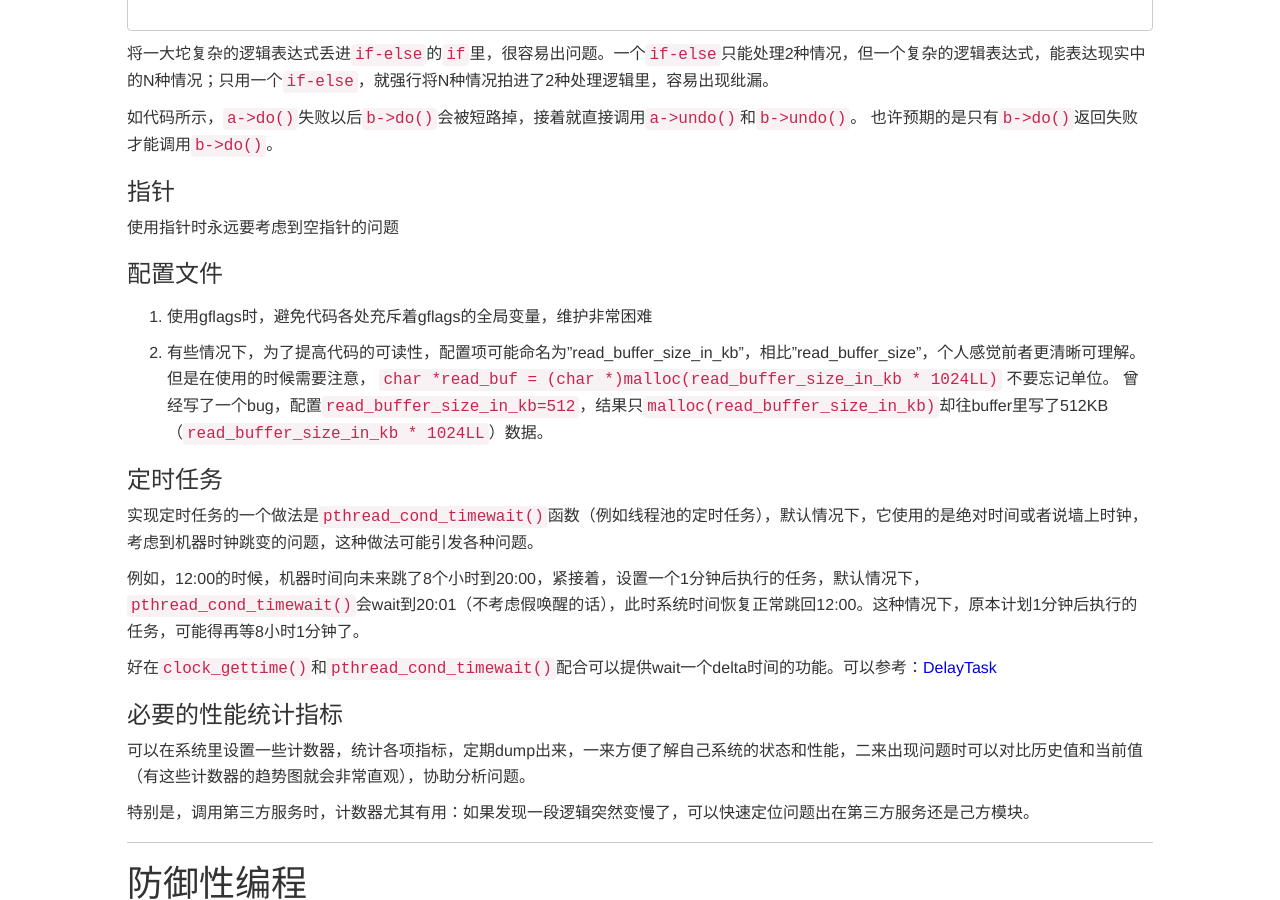
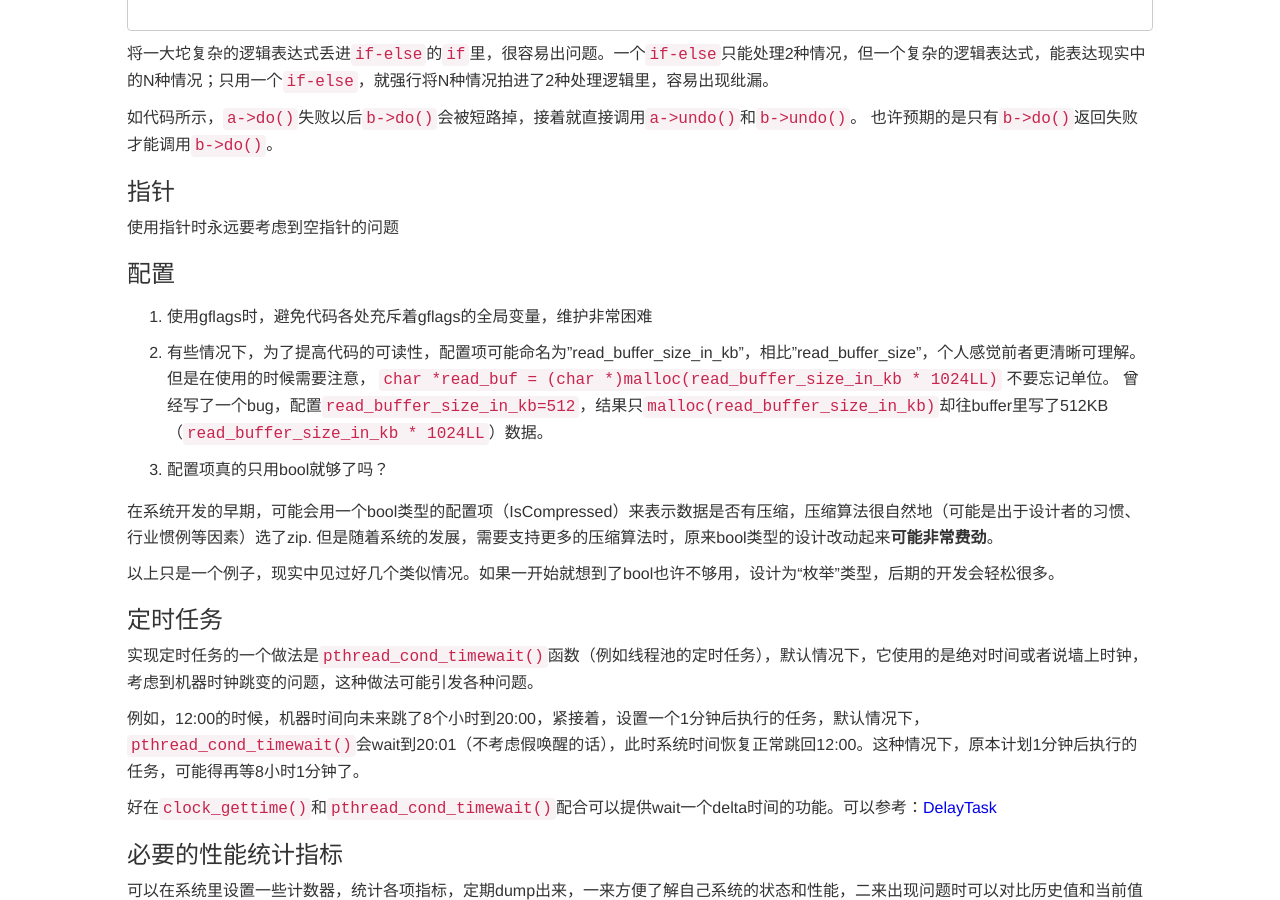
Before and after one commit to taocp/taocp.github.com, a Jekyll site: the page built from _posts/2016-04-10-编程有关的一些思考.md, in a window 1280 px wide and 900 px high, scrolled down 2911 px. Built offline with Jekyll 4.4.1, drawn with Linux system fonts in a browser that asks for light colours; nearby versions of some CDN libraries; library files that are not in the unit come from our copies; comment, search, counter and statistics services are not loaded.

Commit message:
maybe bool is not enough in conf

```diff
--- a/_posts/2016-04-10-编程有关的一些思考.md
+++ b/_posts/2016-04-10-编程有关的一些思考.md
@@ -157,7 +157,7 @@ if (a->do() && b->do()) {
 使用指针时永远要考虑到空指针的问题
 
 
-### 配置文件
+### 配置
 
 1. 使用gflags时，避免代码各处充斥着gflags的全局变量，维护非常困难
 
@@ -167,6 +167,12 @@ if (a->do() && b->do()) {
 不要忘记单位。
 曾经写了一个bug，配置`read_buffer_size_in_kb=512`，结果只`malloc(read_buffer_size_in_kb)`却往buffer里写了512KB（`read_buffer_size_in_kb * 1024LL`）数据。
 
+1. 配置项真的只用bool就够了吗？
+
+在系统开发的早期，可能会用一个bool类型的配置项（IsCompressed）来表示数据是否有压缩，压缩算法很自然地（可能是出于设计者的习惯、行业惯例等因素）选了zip.
+但是随着系统的发展，需要支持更多的压缩算法时，原来bool类型的设计改动起来**可能非常费劲**。
+
+以上只是一个例子，现实中见过好几个类似情况。如果一开始就想到了bool也许不够用，设计为“枚举”类型，后期的开发会轻松很多。
 
 ### 定时任务
 
```
